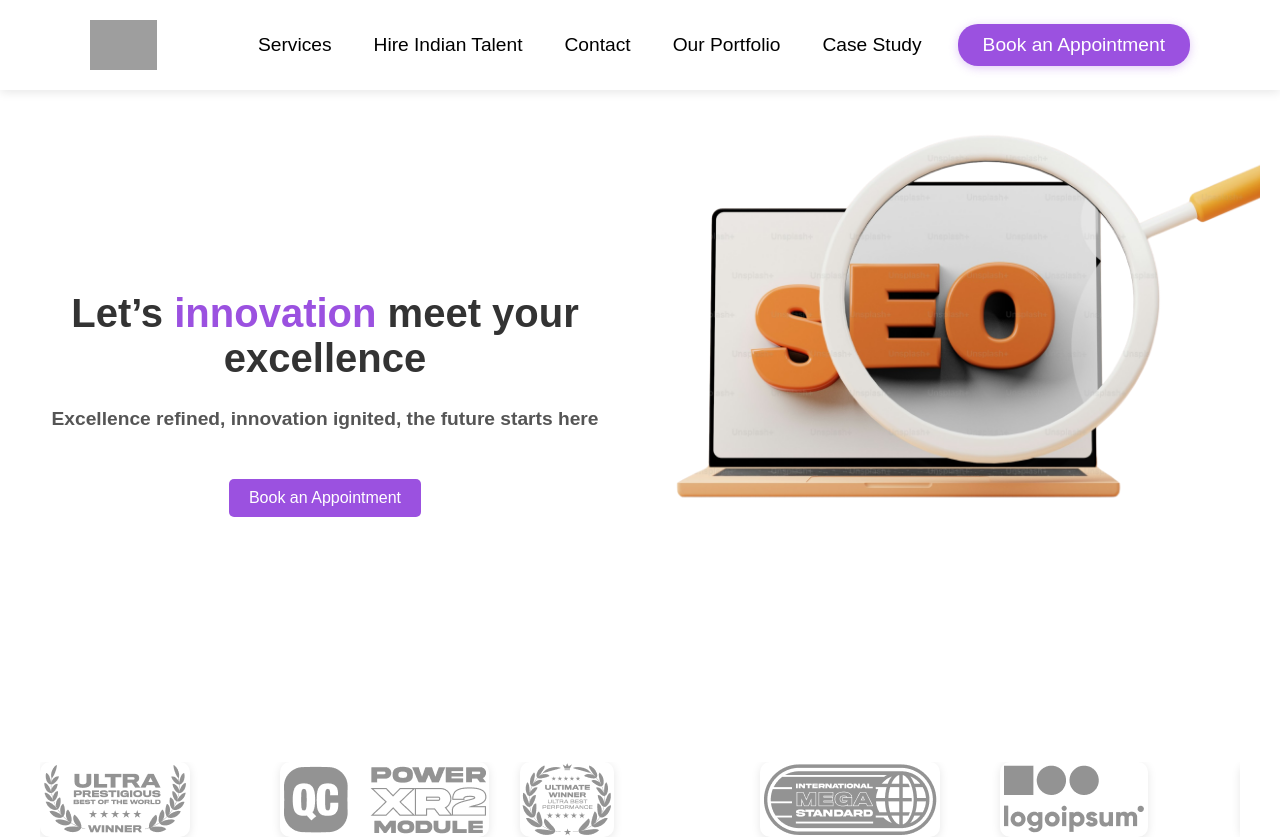
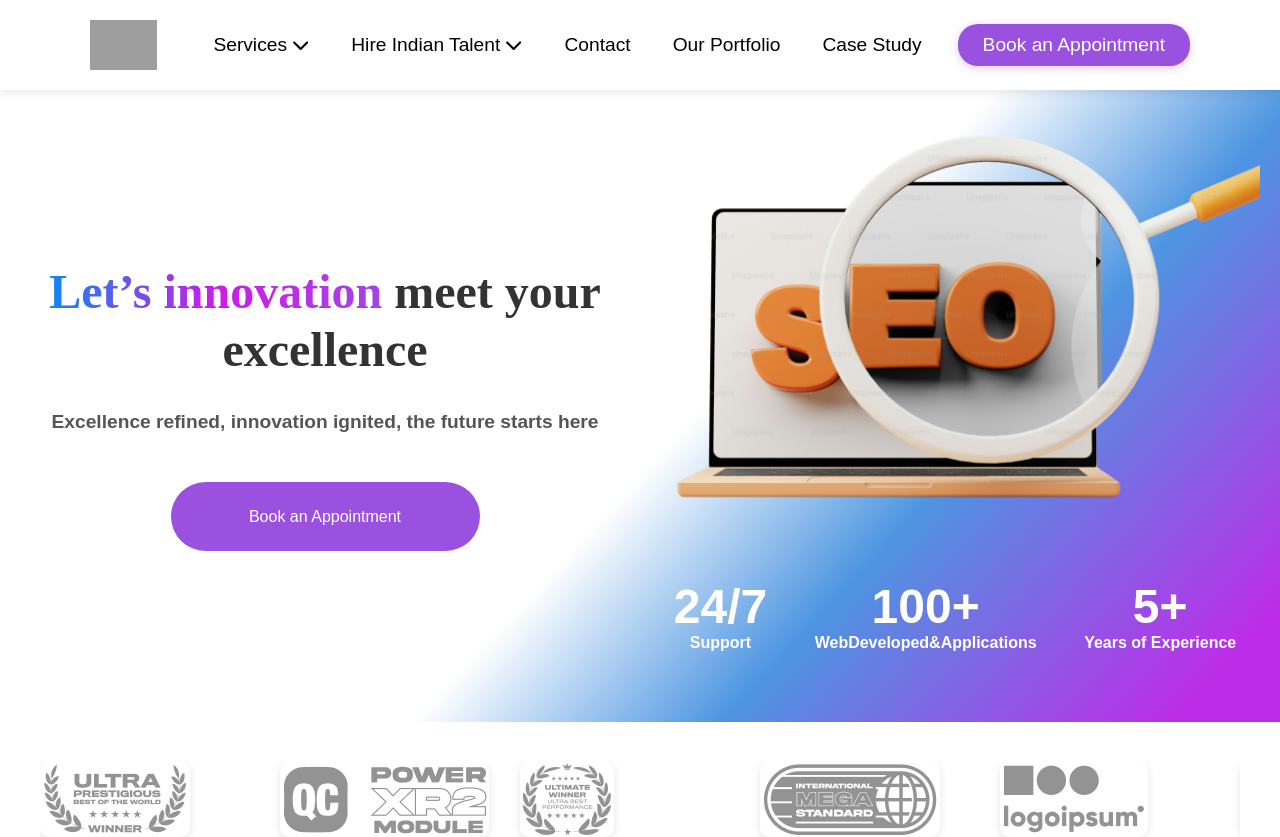
Before and after one commit to VJEEVANANTHAM/Phanom, a React (Create React App) app: page / in a window 1280 px wide. Shown: the top 837 px of the page. Built offline with nearby package versions, Linux system fonts and the light colour scheme; grey boxes are pictures that could not be loaded.

Commit message:
Update App.js

```diff
--- a/src/App.js
+++ b/src/App.js
@@ -11,6 +11,8 @@ import UserStories from './Components/UserStories';
 import WhyChooseUsScreen from './Components/WhyChooseUsScreen';
 import MissionSection from './Components/MissionSection';
 import SubscribeSection from './Components/SubscribeSection';
+import { FontAwesomeIcon } from '@fortawesome/react-fontawesome';
+import { faChevronDown } from '@fortawesome/free-solid-svg-icons';
 const LandingPage = () => {
   const scrollToSection = (id) => {
     const section = document.getElementById(id);
@@ -38,6 +40,7 @@ const LandingPage = () => {
   return (
     <div
     >
+
 
     <nav
   style={{
@@ -86,7 +89,9 @@ const LandingPage = () => {
             }}
         >
             Services
+            <FontAwesomeIcon icon={faChevronDown} style={{ marginLeft: '5px',fontSize:'90%'}} />
         </button>
+
 
         {showPopup && (
         <div
@@ -132,6 +137,8 @@ const LandingPage = () => {
       }}
     >
       Hire Indian Talent
+      <FontAwesomeIcon icon={faChevronDown} style={{ marginLeft: '5px',fontSize:'90%'}} />
+
     </button>
 
     <button
@@ -201,16 +208,31 @@ const LandingPage = () => {
       fontFamily: 'Poppins, sans-serif',
       fontWeight: 'bold',
     }}>
-      <header id="header" style={{ textAlign: 'center', padding: '120px 20px 60px' }}>
+      <header id="header" style={{ textAlign: 'center', padding: '120px 20px 60px',background: 'linear-gradient(132.77deg, #FFFFFF 55.44%, #4D95E1 71.32%, #8165E4 82.01%, #BD2CE8 94.69%)'
+ }}>
+
         <div style={{ display: 'flex', justifyContent: 'space-between', alignItems: 'center' }}>
           <div style={{ flex: 1, paddingRight: '20px' }}>
             <motion.h1
-              style={{ fontSize: '2.5rem', fontWeight: 'bold', color: '#333' }}
+              style={{ fontSize: '48px', fontWeight: '700', color: '#333',fontFamily:'Poppins', lineHeight:'58px',letterSpacing:'0%',
+                verticalAlign:'middle'
+              }}
               initial={{ opacity: 0, y: -20 }}
               animate={{ opacity: 1, y: 0 }}
               transition={{ duration: 0.6 }}
             >
-              Let’s <span style={{ color: '#9b51e0' }}>innovation</span> meet your excellence
+
+
+                  <span
+      style={{
+        background: 'linear-gradient(90deg, rgb(16, 136, 241) 0%, #CC1CE8 50%, #A344E6 100%)',
+        WebkitBackgroundClip: 'text', // For Safari
+        backgroundClip: 'text',
+        color: 'transparent',
+      }}
+    >Let’s innovation</span> meet your excellence
+
+
             </motion.h1>
             <motion.p
               style={{ marginTop: '20px', fontSize: '1.2rem', color: '#555' }}
@@ -221,7 +243,7 @@ const LandingPage = () => {
               Excellence refined, innovation ignited, the future starts here
             </motion.p>
             <motion.button
-              style={{ marginTop: '30px', padding: '10px 20px', background: '#9b51e0', color: '#fff', border: 'none', borderRadius: '5px', cursor: 'pointer', fontSize: '1rem' }}
+              style={{ marginTop: '30px',height:'69px',width:'309px', padding: '10px 20px', background: '#9b51e0', color: '#fff', border: 'none', borderRadius: '34.5px', cursor: 'pointer', fontSize: '1rem', }}
               initial={{ opacity: 0 }}
               animate={{ opacity: 1 }}
               transition={{ delay: 0.5 }}
@@ -254,6 +276,7 @@ const LandingPage = () => {
       <Card />
       <SplitScreen />
       <SplitScreenWithDividers />
+      <Card/>
       <WhyChooseUsScreen />
       <SubscribeSection />
       <MissionSection />
```
Lines whose indentation alone changed are shown as unchanged.
